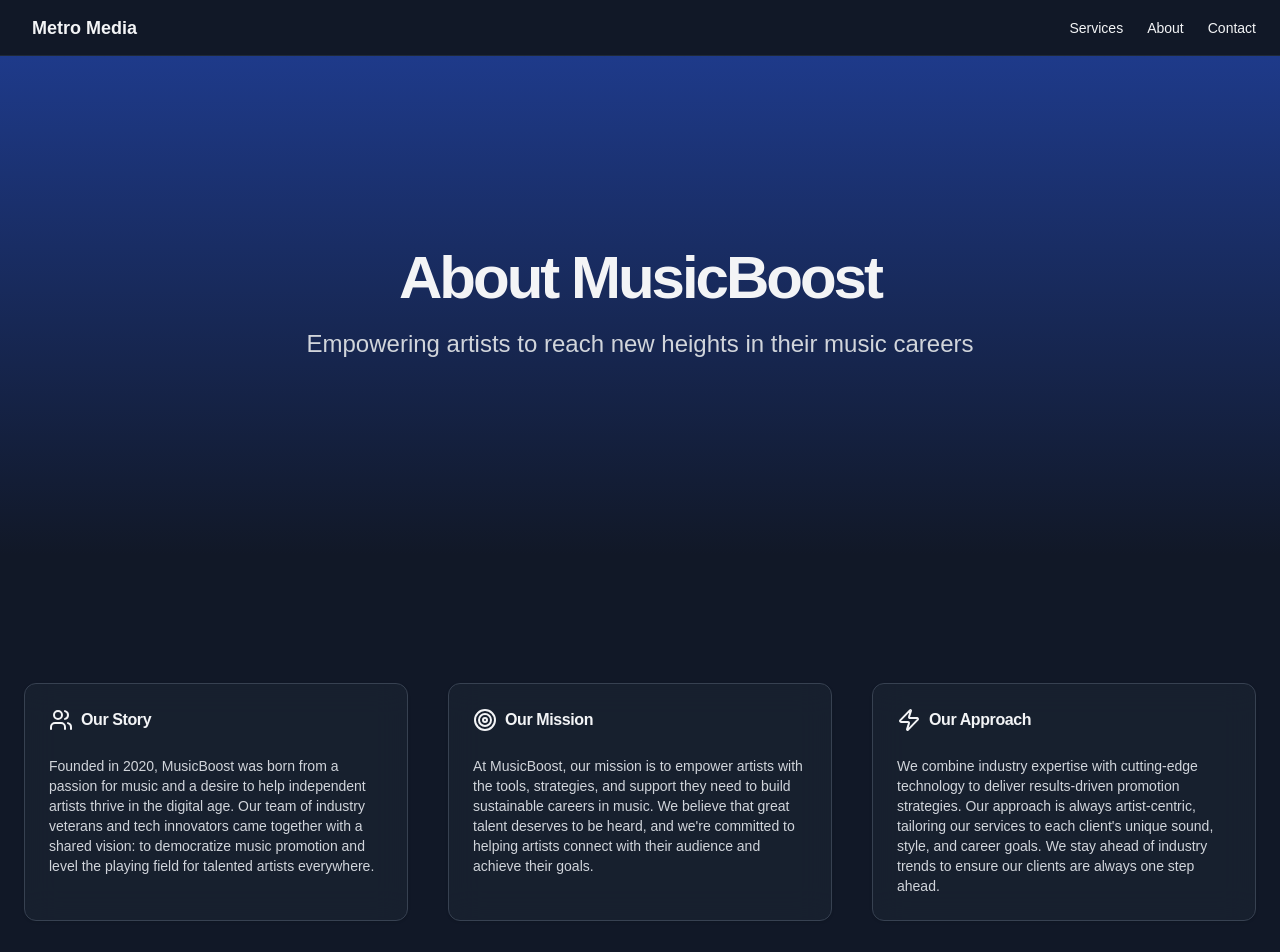
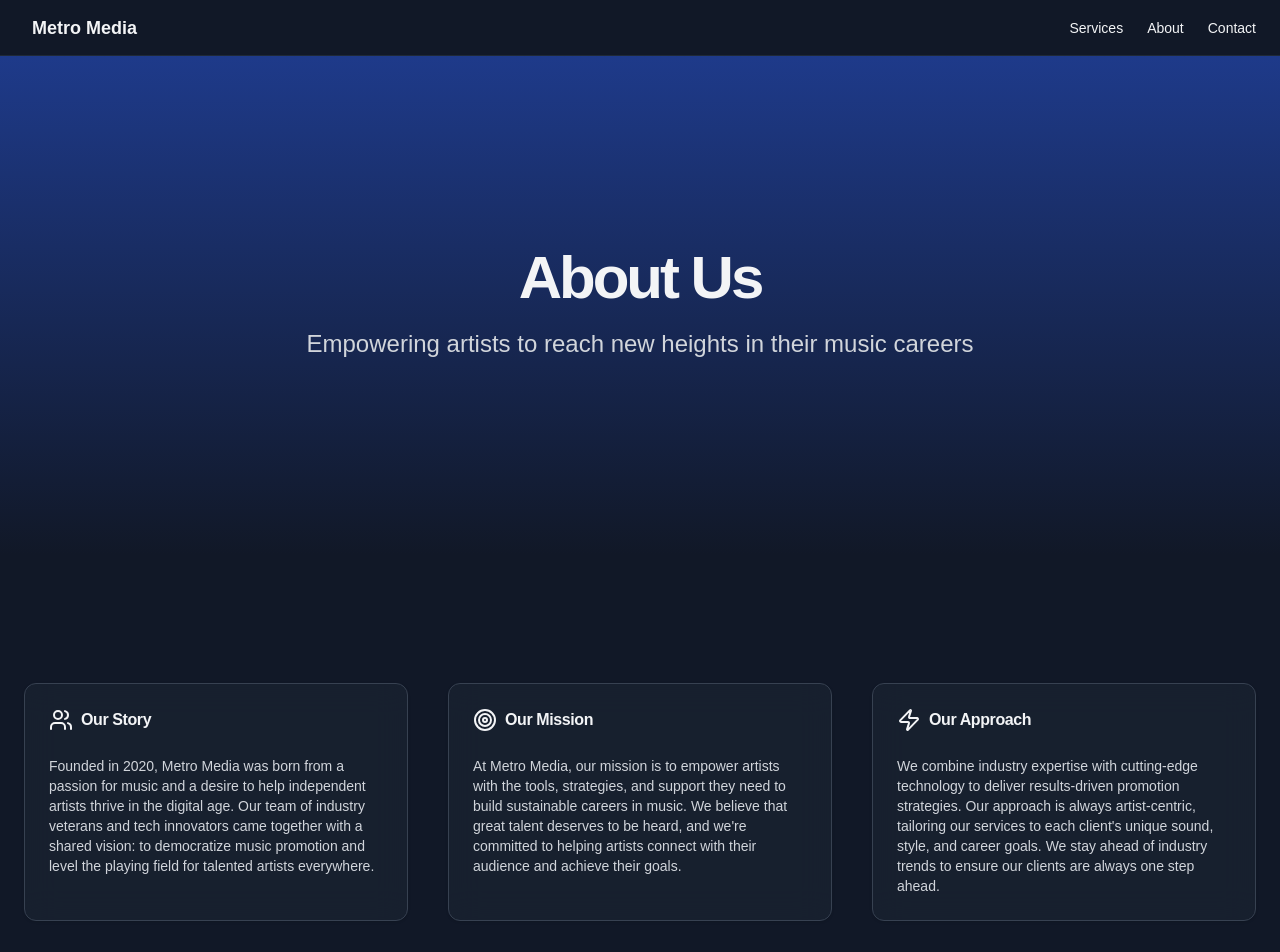
Before and after one commit to Ocheezyy/metro-music-marketing, a Next.js app: page /about in a window 1280 px wide. Shown: the top 952 px of the page. Built offline with nearby package versions, Linux system fonts and the light colour scheme.

Commit message:
Fixed spacing on about page and replaced all placeholder company names with metro media

```diff
--- a/app/about/page.jsx
+++ b/app/about/page.jsx
@@ -1,15 +1,15 @@
-import { Button } from "@/components/ui/button"
-import { Card, CardContent, CardHeader, CardTitle } from "@/components/ui/card"
-import { Users, Target, Zap, ChevronRight } from 'lucide-react'
+import { Button } from "@/components/ui/button";
+import { Card, CardContent, CardHeader, CardTitle } from "@/components/ui/card";
+import { Users, Target, Zap, ChevronRight } from "lucide-react";
 
 export default function AboutUs() {
   return (
     <main className="flex-1">
       <section className="w-full py-12 md:py-24 lg:py-32 xl:py-48 bg-gradient-to-b from-blue-900 to-gray-900">
-                <div className="container px-4 md:px-6">
+        <div className="container mx-auto px-4 md:px-6">
           <div className="flex flex-col items-center space-y-4 text-center">
             <h1 className="text-3xl font-bold tracking-tighter sm:text-4xl md:text-5xl lg:text-6xl/none">
-                            About MusicBoost
+              About Us
             </h1>
             <p className="mx-auto max-w-[700px] text-gray-300 md:text-xl/relaxed lg:text-2xl/relaxed">
               Empowering artists to reach new heights in their music careers
@@ -19,7 +19,7 @@ export default function AboutUs() {
       </section>
 
       <section className="w-full py-12 md:py-24 lg:py-32">
-                <div className="container px-4 md:px-6">
+        <div className="container mx-auto px-4 md:px-6">
           <div className="grid gap-10 sm:grid-cols-2 lg:grid-cols-3">
             <Card className="bg-gray-800 bg-opacity-50 backdrop-blur-lg border-gray-700 text-gray-100">
               <CardHeader>
@@ -30,7 +30,11 @@ export default function AboutUs() {
               </CardHeader>
               <CardContent>
                 <p className="text-sm text-gray-300">
-                                    Founded in 2020, MusicBoost was born from a passion for music and a desire to help independent artists thrive in the digital age. Our team of industry veterans and tech innovators came together with a shared vision: to democratize music promotion and level the playing field for talented artists everywhere.
+                  Founded in 2020, Metro Media was born from a passion for music
+                  and a desire to help independent artists thrive in the digital
+                  age. Our team of industry veterans and tech innovators came
+                  together with a shared vision: to democratize music promotion
+                  and level the playing field for talented artists everywhere.
                 </p>
               </CardContent>
             </Card>
@@ -43,7 +47,11 @@ export default function AboutUs() {
               </CardHeader>
               <CardContent>
                 <p className="text-sm text-gray-300">
-                                    At MusicBoost, our mission is to empower artists with the tools, strategies, and support they need to build sustainable careers in music. We believe that great talent deserves to be heard, and we&#39;re committed to helping artists connect with their audience and achieve their goals.
+                  At Metro Media, our mission is to empower artists with the
+                  tools, strategies, and support they need to build sustainable
+                  careers in music. We believe that great talent deserves to be
+                  heard, and we&#39;re committed to helping artists connect with
+                  their audience and achieve their goals.
                 </p>
               </CardContent>
             </Card>
@@ -56,7 +64,12 @@ export default function AboutUs() {
               </CardHeader>
               <CardContent>
                 <p className="text-sm text-gray-300">
-                                    We combine industry expertise with cutting-edge technology to deliver results-driven promotion strategies. Our approach is always artist-centric, tailoring our services to each client&#39;s unique sound, style, and career goals. We stay ahead of industry trends to ensure our clients are always one step ahead.
+                  We combine industry expertise with cutting-edge technology to
+                  deliver results-driven promotion strategies. Our approach is
+                  always artist-centric, tailoring our services to each
+                  client&#39;s unique sound, style, and career goals. We stay
+                  ahead of industry trends to ensure our clients are always one
+                  step ahead.
                 </p>
               </CardContent>
             </Card>
@@ -93,15 +106,19 @@ export default function AboutUs() {
       {/*    </div>*/}
       {/*</section>*/}
       <section className="w-full py-12 md:py-24 lg:py-32">
-                <div className="container px-4 md:px-6">
+        <div className="container mx-auto px-4 md:px-6">
           <div className="flex flex-col items-center space-y-4 text-center">
             <h2 className="text-3xl font-bold tracking-tighter sm:text-4xl md:text-5xl">
               Ready to Boost Your Music Career?
             </h2>
             <p className="mx-auto max-w-[600px] text-gray-300 md:text-xl/relaxed lg:text-base/relaxed xl:text-xl/relaxed">
-                            Let&#39;s create a tailored strategy to amplify your sound and grow your fanbase.
+              Let&#39;s create a tailored strategy to amplify your sound and
+              grow your fanbase.
             </p>
-                        <Button className="bg-blue-600 hover:bg-blue-700 text-white" size="lg">
+            <Button
+              className="bg-blue-600 hover:bg-blue-700 text-white"
+              size="lg"
+            >
               Get Started
               <ChevronRight className="ml-2 h-4 w-4" />
             </Button>
@@ -109,6 +126,5 @@ export default function AboutUs() {
         </div>
       </section>
     </main>
-
-    )
+  );
 }
```
Lines whose indentation alone changed are shown as unchanged.
